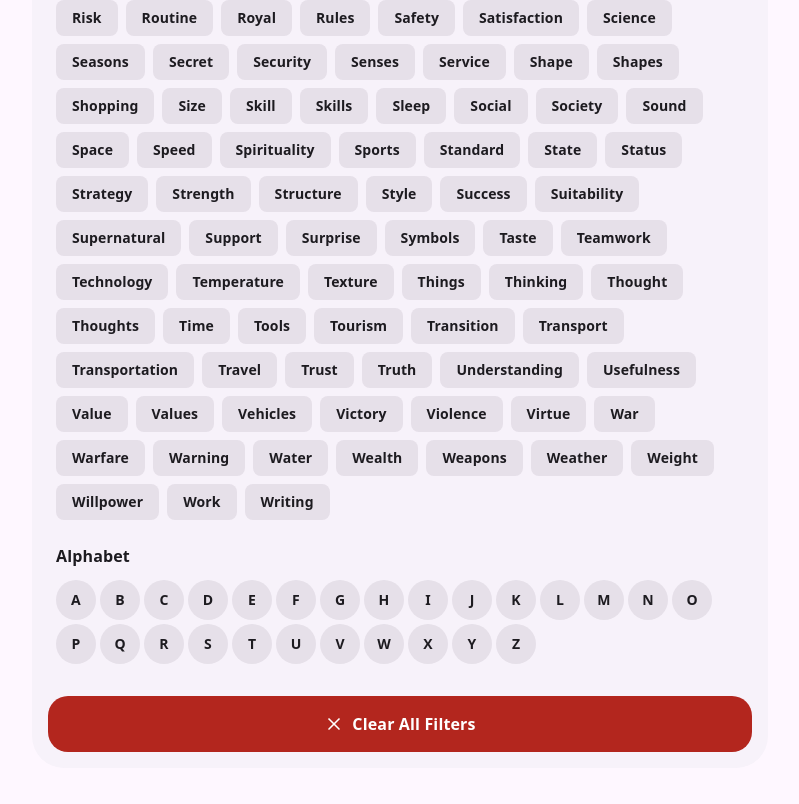
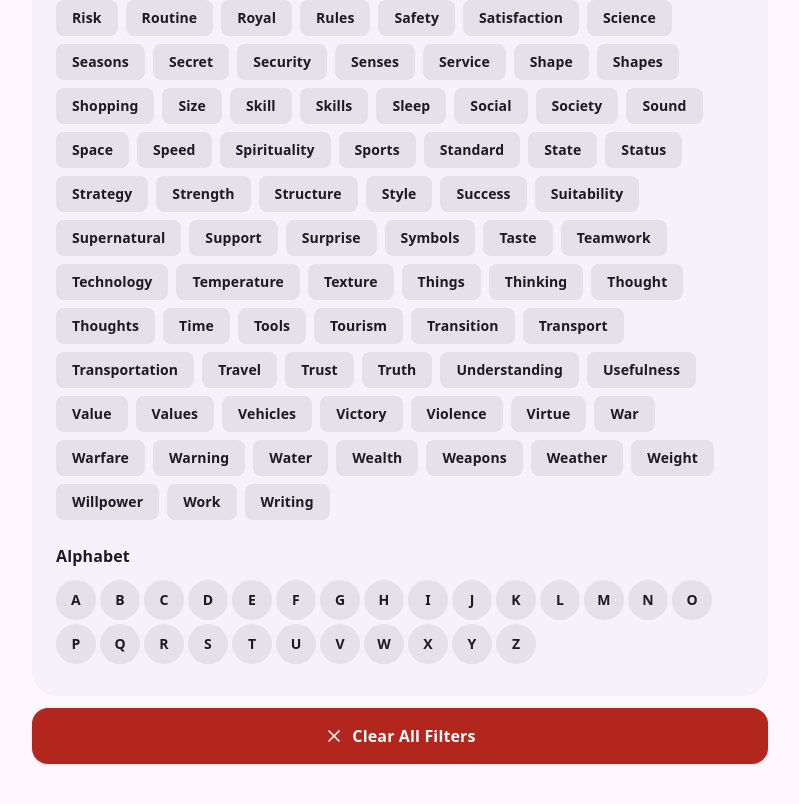
Before and after one commit to shafiullahcrazyman/Vocabify, a React (Vite) app: page /#/filter in a window 1280 px wide. Shown: the part 2641-3445 px from the top of the page, without its empty margins (240-1039 px from the left). Built offline with nearby package versions, Linux system fonts and the light colour scheme.

Commit message:
Add files via upload

```diff
--- a/src/screens/Filter.tsx
+++ b/src/screens/Filter.tsx
@@ -72,10 +72,11 @@ export const Filter: React.FC = () => {
         className="pb-24 max-w-3xl mx-auto pt-4"
       >
         <div className="px-4 space-y-8">
-          <section className="bg-surface-container-low rounded-[32px] flex flex-col">
 
-            {/* Inner Content */}
-            <div className="p-6 pb-4">
+          {/* Flex column with a small gap separates the card from the button */}
+          <div className="flex flex-col gap-3">
+            <section className="bg-surface-container-low rounded-3xl p-6">
+
               <div className="flex items-center mb-4 text-on-surface">
                 <SlidersHorizontal className="w-6 h-6 mr-3 text-primary" />
                 <h2 className="m3-title-large">Categories</h2>
@@ -135,20 +136,19 @@ export const Filter: React.FC = () => {
                   })}
                 </div>
               </div>
-            </div>
 
-            {/* Spaced & Rounded Action Button */}
-            <div className="px-4 pb-4 pt-2">
+            </section>
+
+            {/* Detached Button with slightly rounded corners (rounded-2xl) */}
             <button
               onClick={handleClearFilters}
-                className="w-full py-4 bg-error text-on-error m3-title-medium rounded-[20px] hover:bg-error/90 transition-all duration-200 active:scale-[0.98] flex items-center justify-center gap-2"
+              className="w-full py-4 bg-error text-on-error m3-title-medium rounded-2xl hover:bg-error/90 transition-all duration-200 active:scale-[0.98] flex items-center justify-center gap-2 shadow-sm"
             >
               <X className="w-5 h-5" />
               Clear All Filters
             </button>
           </div>
 
-          </section>
         </div>
       </motion.div>
     </>
```
Lines whose indentation alone changed are shown as unchanged.
